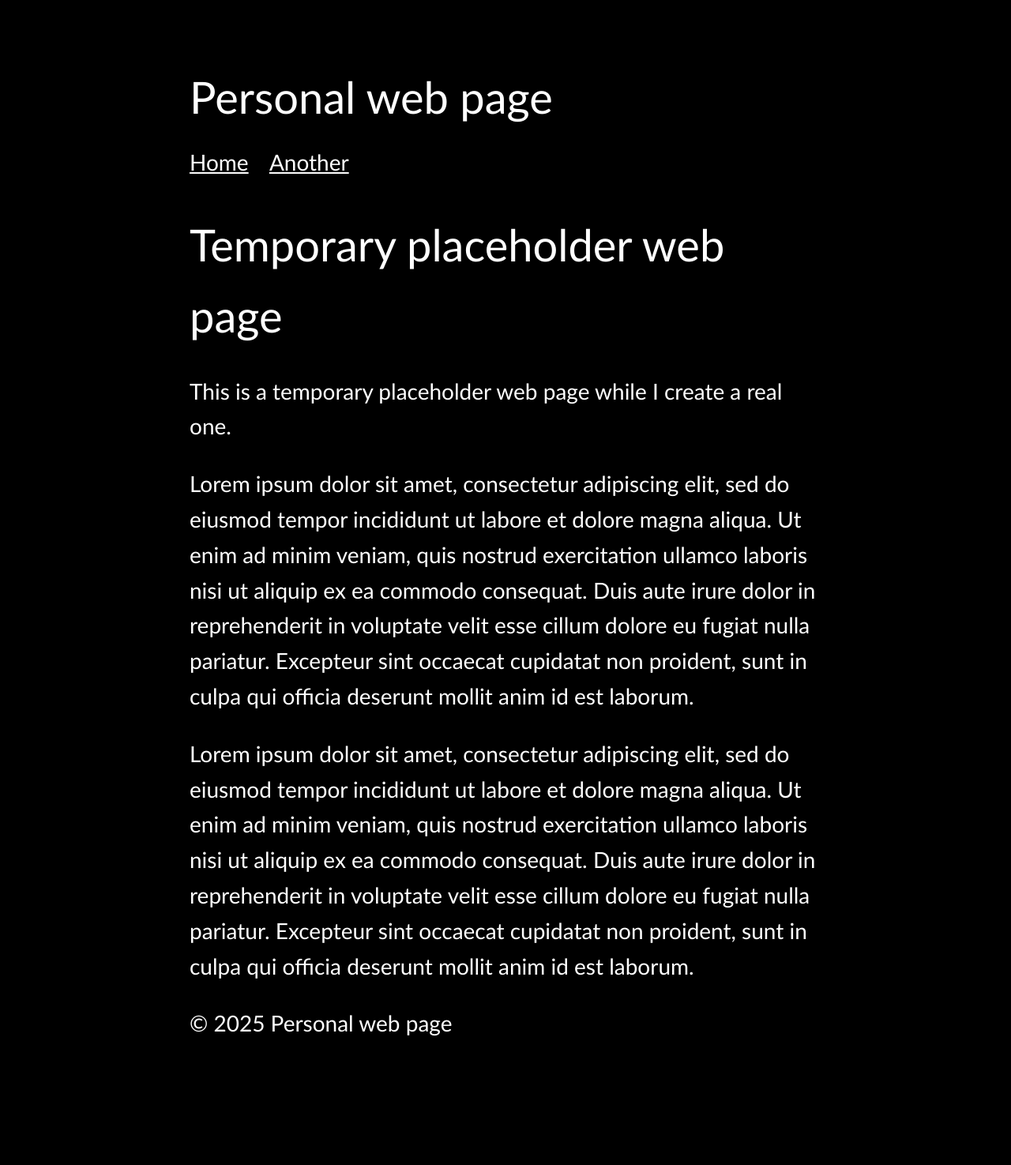
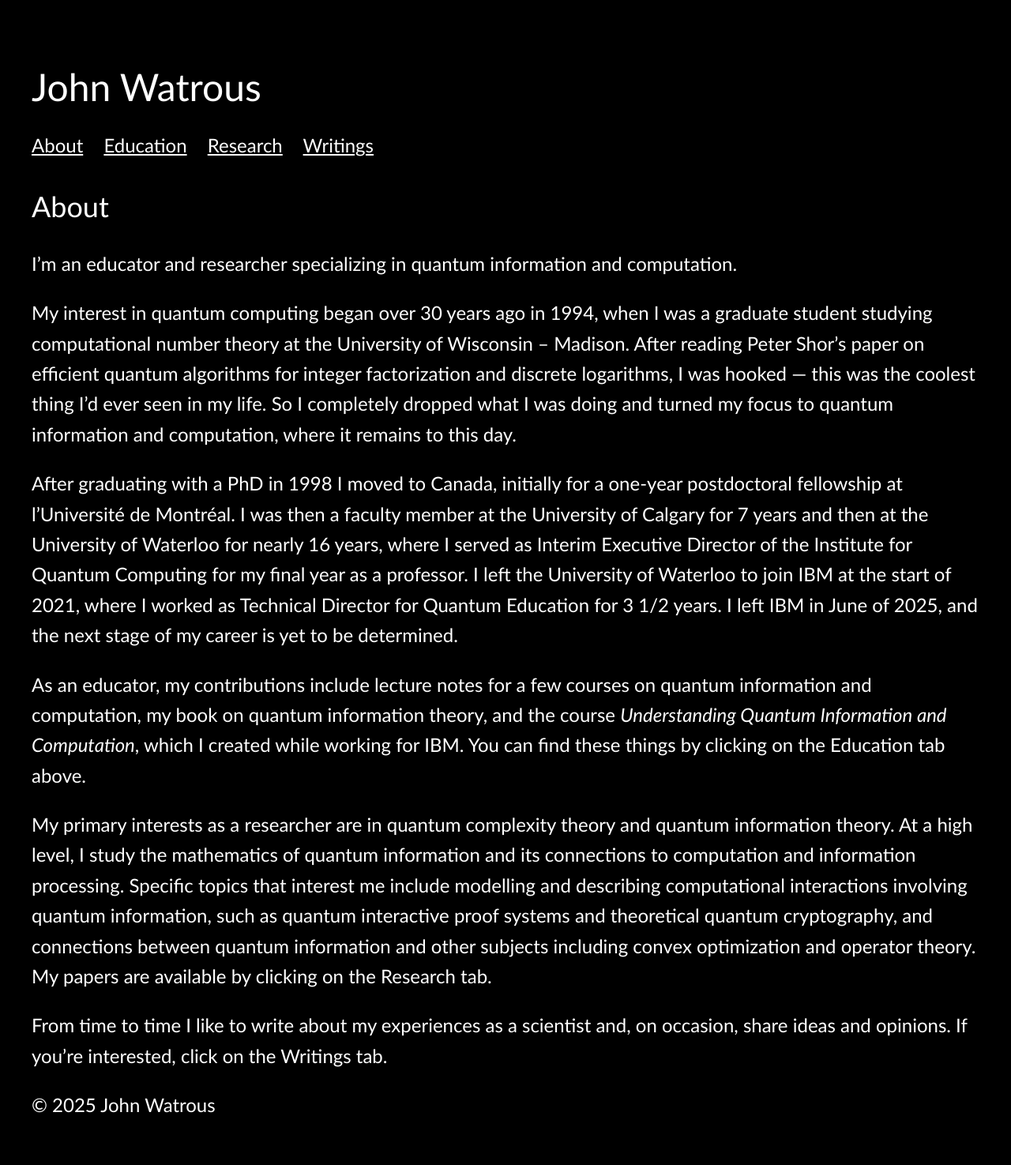
Before and after one commit to jhwatrous/jhwatrous.github.io, a Jekyll site: the page built from index.md, in a window 1280 px wide. Shown: the whole page at 79% size. Built offline with Jekyll 4.4.1, drawn with Linux system fonts in a browser that asks for light colours; before the commit the page ends 1374 px from its top, so only the background shows below that.

Commit message:
Adding content including main pages.

```diff
--- a/_config.yml
+++ b/_config.yml
@@ -1,5 +1,5 @@
-title: Personal web page
-description: This is a simple, placeholder web page
+title: John Watrous
+description: John Watrous's web page
 baseurl: ""
 url: "https://jhwatrous.github.io"
 
--- a/_layouts/default.html
+++ b/_layouts/default.html
@@ -11,8 +11,10 @@
       <header>
 	<h1>{{ site.title }}</h1>
 	<nav>
-        <a href="{{ '/' | relative_url }}">Home</a>
-	<a href="{{ '/Another.html' | relative_url }}">Another</a>
+          <a href="{{ '/' | relative_url }}">About</a>
+	  <a href="{{ '/education.html' | relative_url }}">Education</a>
+	  <a href="{{ '/research.html' | relative_url }}">Research</a>
+	  <a href="{{ '/writings.html' | relative_url }}">Writings</a>
 	</nav>
       </header>
 
--- a/assets/css/simple-dark.css
+++ b/assets/css/simple-dark.css
@@ -7,12 +7,12 @@ body {
     line-height: 1.6;
     margin: 0;
     padding: 0;
-    font-size: 1.75em;
+    font-size: 1.5em;
 }
 
 /* Main container - centered fixed width */
 .container {
-    max-width: 800px;
+    max-width: 1200px;
     margin: 0 auto;
     padding: 40px 20px;
 }
--- a/index.md
+++ b/index.md
@@ -3,10 +3,16 @@ layout: default
 title: Home
 ---
 
-# Temporary placeholder web page
+## About
 
-This is a temporary placeholder web page while I create a real one.
+I’m an educator and researcher specializing in quantum information and computation.
 
-Lorem ipsum dolor sit amet, consectetur adipiscing elit, sed do eiusmod tempor incididunt ut labore et dolore magna aliqua. Ut enim ad minim veniam, quis nostrud exercitation ullamco laboris nisi ut aliquip ex ea commodo consequat. Duis aute irure dolor in reprehenderit in voluptate velit esse cillum dolore eu fugiat nulla pariatur. Excepteur sint occaecat cupidatat non proident, sunt in culpa qui officia deserunt mollit anim id est laborum.
+My interest in quantum computing began over 30 years ago in 1994, when I was a graduate student studying computational number theory at the University of Wisconsin – Madison. After reading Peter Shor's paper on efficient quantum algorithms for integer factorization and discrete logarithms, I was hooked — this was the coolest thing I'd ever seen in my life. So I completely dropped what I was doing and turned my focus to quantum information and computation, where it remains to this day.
 
-Lorem ipsum dolor sit amet, consectetur adipiscing elit, sed do eiusmod tempor incididunt ut labore et dolore magna aliqua. Ut enim ad minim veniam, quis nostrud exercitation ullamco laboris nisi ut aliquip ex ea commodo consequat. Duis aute irure dolor in reprehenderit in voluptate velit esse cillum dolore eu fugiat nulla pariatur. Excepteur sint occaecat cupidatat non proident, sunt in culpa qui officia deserunt mollit anim id est laborum.
+After graduating with a PhD in 1998 I moved to Canada, initially for a one-year postdoctoral fellowship at l'Université de Montréal. I was then a faculty member at the University of Calgary for 7 years and then at the University of Waterloo for nearly 16 years, where I served as Interim Executive Director of the Institute for Quantum Computing for my final year as a professor. I left the University of Waterloo to join IBM at the start of 2021, where I worked as Technical Director for Quantum Education for 3 1/2 years. I left IBM in June of 2025, and the next stage of my career is yet to be determined.
+
+As an educator, my contributions include lecture notes for a few courses on quantum information and computation, my book on quantum information theory, and the course *Understanding Quantum Information and Computation*, which I created while working for IBM. You can find these things by clicking on the Education tab above.
+
+My primary interests as a researcher are in quantum complexity theory and quantum information theory. At a high level, I study the mathematics of quantum information and its connections to computation and information processing. Specific topics that interest me include modelling and describing computational interactions involving quantum information, such as quantum interactive proof systems and theoretical quantum cryptography, and connections between quantum information and other subjects including convex optimization and operator theory. My papers are available by clicking on the Research tab.
+
+From time to time I like to write about my experiences as a scientist and, on occasion, share ideas and opinions. If you're interested, click on the Writings tab.
```
Also changed, not shown: education.md (added, +6 -0 lines), research copy.md (added, +6 -0 lines), research.md (added, +6 -0 lines). Lines whose indentation alone changed are shown as unchanged.
